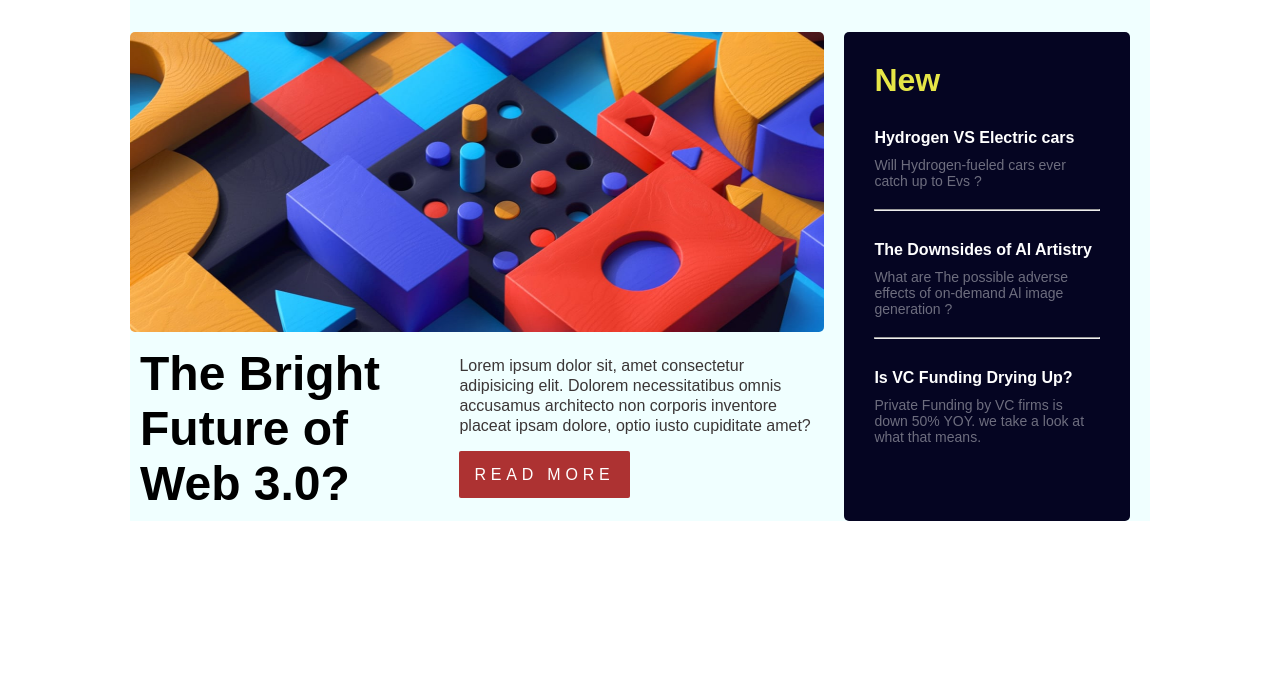
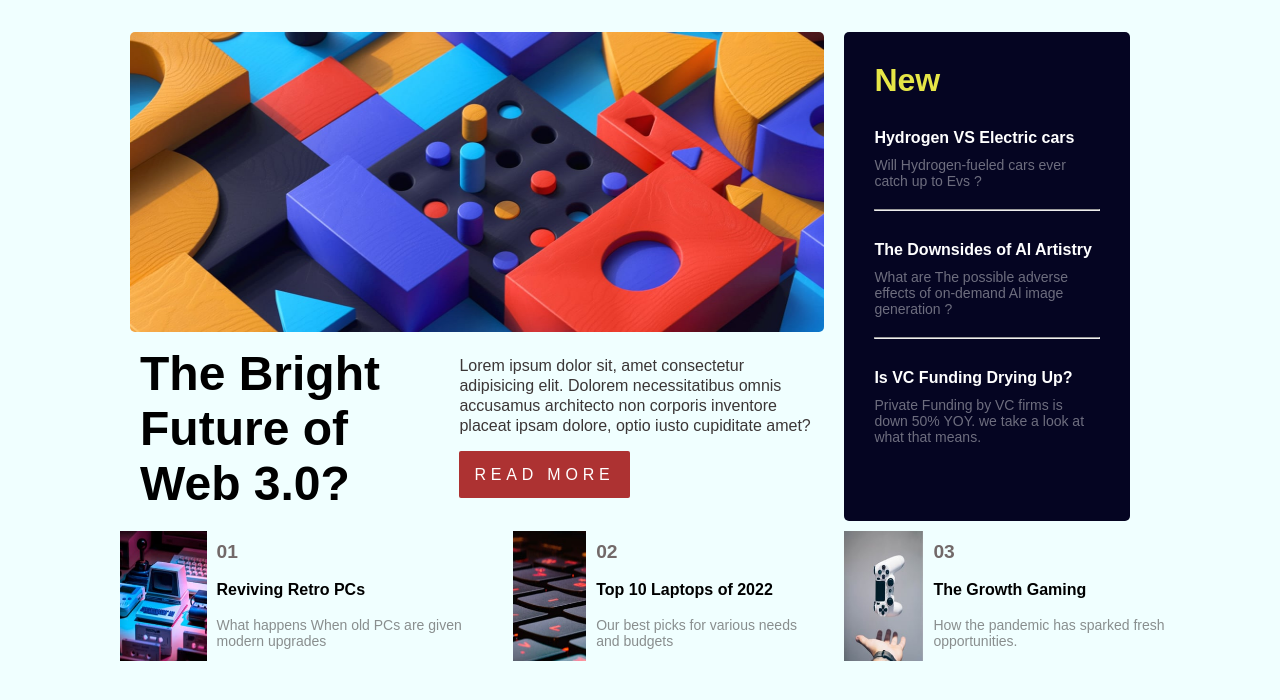
Before and after one commit to Abolfazlkhazaei/abolfazlkhazaei.github.io, a plain HTML site: page index.html in a window 1280 px wide. Shown: the part 112-812 px from the top of the page. Drawn offline with Linux system fonts and the light colour scheme.

Commit message:
footer desing

```diff
--- a/index.html
+++ b/index.html
@@ -56,5 +56,36 @@
            </div>
         </aside>
     </div>
+
+    <footer>
+        <div class="card">
+            <img src="./assets/images/image-retro-pcs.jpg" height="130px" alt="">
+            <div class="child">
+                <h3>01</h3>
+                <br>
+                <p class="bold">Reviving Retro PCs</p class="bold">
+                <br>
+                <p class="des">What happens When old PCs are given modern upgrades</p>
+            </div>
+        </div>
+        <div class="card">
+            <img src="./assets/images/image-top-laptops.jpg" height="130px" alt="">
+            <div class="child">
+                <h3>02</h3><br>
+                <p class="bold">Top 10 Laptops of 2022</p class="bold"><br>
+                <p class="des">Our best picks for various needs and budgets</p>
+            </div>
+        </div>
+        <div class="card">
+            <img src="./assets/images/image-gaming-growth.jpg" height="130px" alt="">
+            <div class="child">
+                <h3>03</h3><br>
+                <p class="bold">The Growth Gaming</p class="bold"><br>
+                <p class="des">How the pandemic has sparked fresh opportunities.</p>
+            </div>
+
+
+        </div>
+    </footer>
 </body>
 </html>
--- a/style.css
+++ b/style.css
@@ -6,6 +6,7 @@
 }
 body{
     margin: 0 auto;
+    background-color: azure;
 }
 
 /******************* header ****************/
@@ -121,3 +122,38 @@ aside{
     color: rgba(255, 255, 255, 0.418);
 
 }
+/************************footer ***********************/
+footer{
+    display: flex;
+    background-color: azure;
+    margin-top: 10px;
+    margin-left: 120px;
+    margin-right: 75px;
+    height: 400px;
+
+}
+.card{
+    display: flex;
+    height: 100px;
+}
+.card img{
+    width: 22%;
+}
+.child{
+    width: 68%;
+    display: block;
+    margin: 0 10px;
+    padding-top: 10px;
+}
+.child .des{
+    font-size: 14px;
+    color: rgba(46, 44, 44, 0.534);
+}
+.child .bold{
+   font-size: 16px;
+   font-weight: bold;
+}
+.child h3{
+    font-size: larger;
+    color: rgb(114, 105, 105);
+}
```
